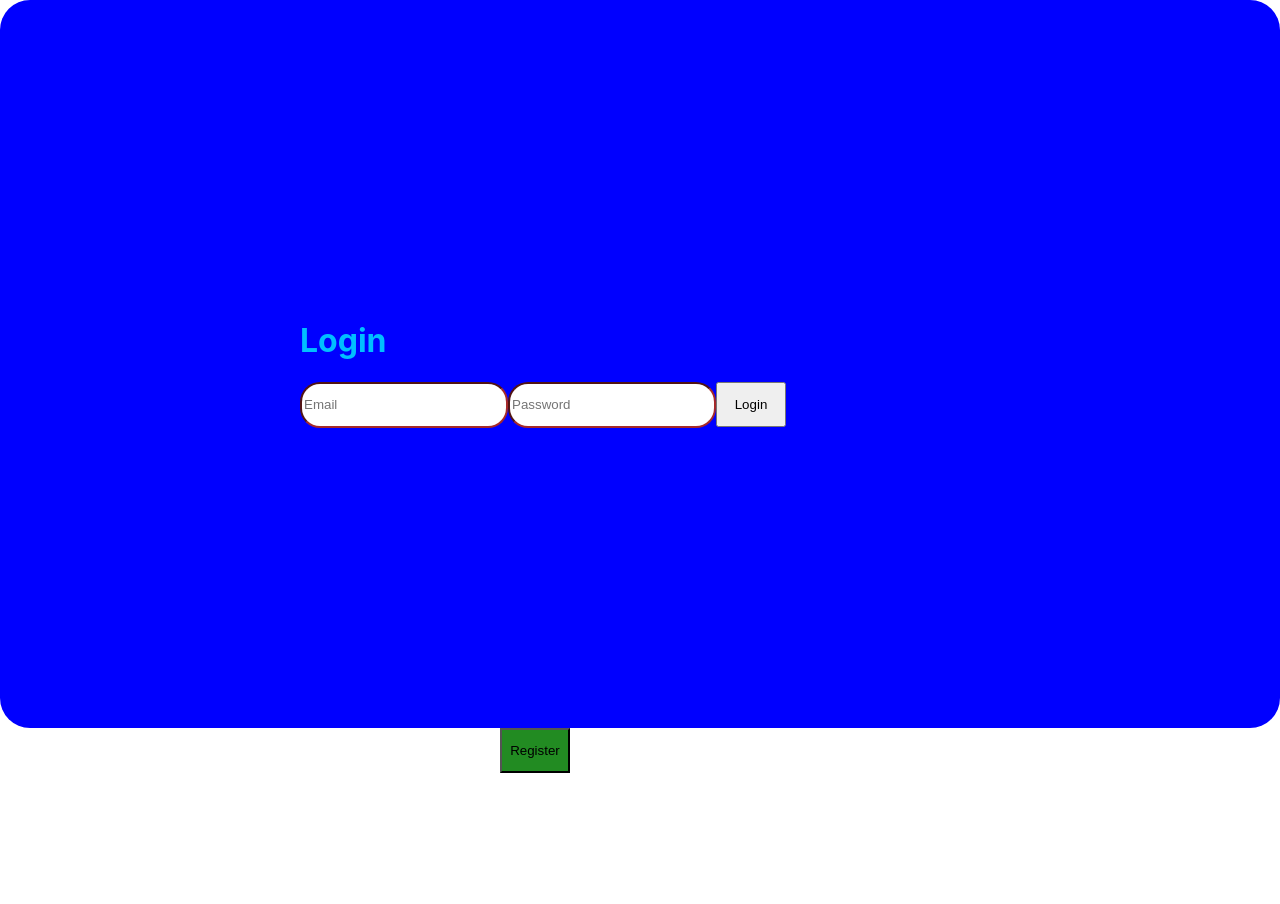
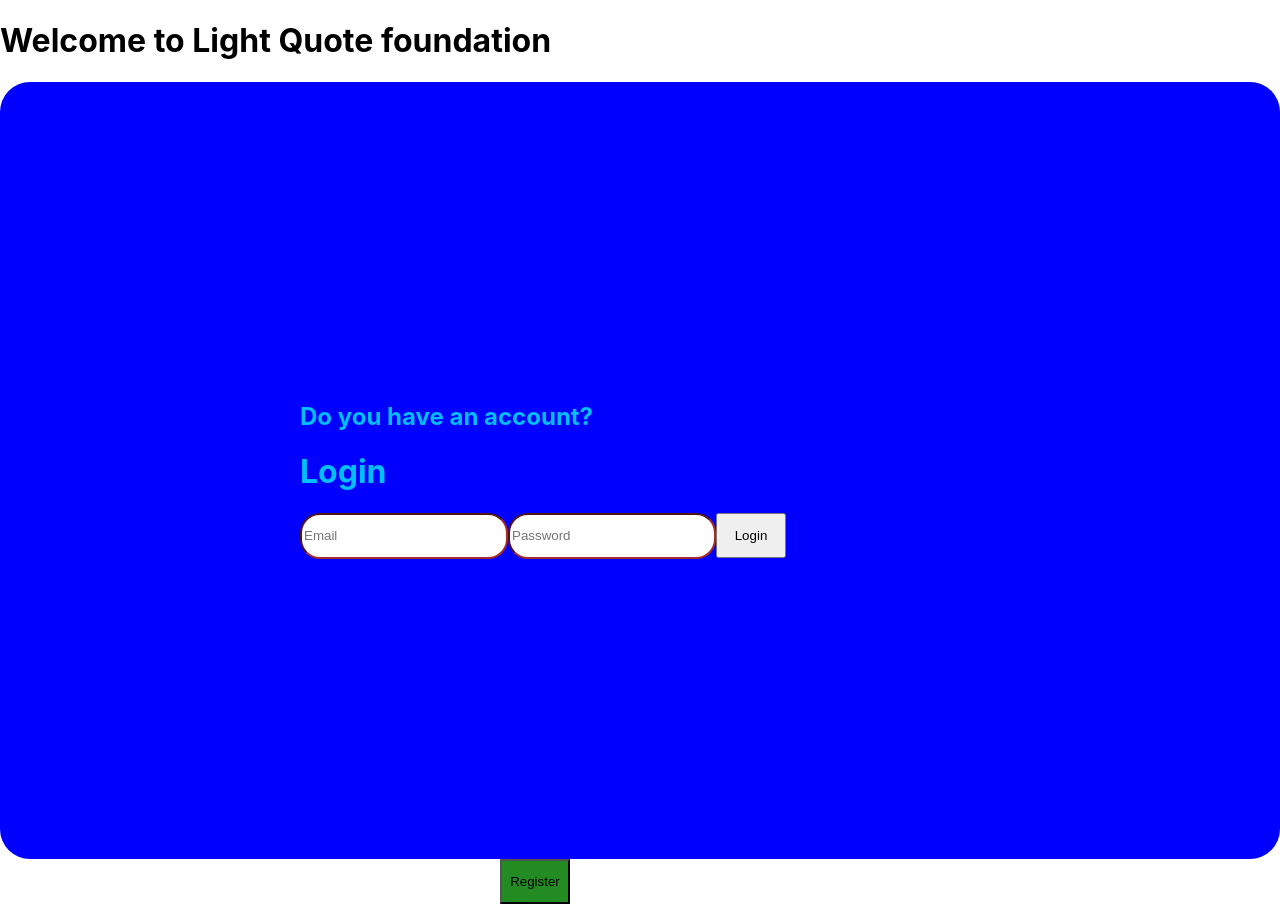
Before and after one commit to Georgekinyanjui1/pro4, a React (Create React App) app: page /quiz in a window 1280 px wide. Before the commit the page ends 800 px from the top, so only its background shows below. Built offline with nearby package versions, Linux system fonts and the light colour scheme; no server answers.

Commit message:
added h1 and h2 tags

```diff
--- a/src/Login.js
+++ b/src/Login.js
@@ -6,7 +6,11 @@ const[signup,setsignup]=useState(false)
   return (
     signup?<Register setLogged={setLogged}/>:
     <>
+    <h1>Welcome to Light Quote foundation</h1>
       <form onSubmit={handlesubmit}>
+        <h2>Do you have an account?</h2>
+
+
         <h1>Login</h1>
 
         <input
```
